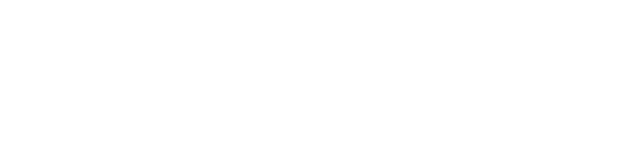
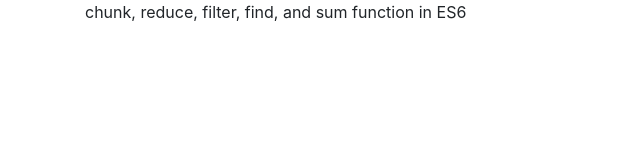
Before and after one commit to aakalsi/FullstackProgram, a plain HTML site: page JS/Day6/index.html in a window 1280 px wide. Shown: the whole page, without its empty margins (0-640 px from the left). Drawn offline with nearby package versions, Linux system fonts and the light colour scheme.

Commit message:
Update index.html

```diff
--- a/JS/Day6/index.html
+++ b/JS/Day6/index.html
@@ -11,7 +11,7 @@
 
 <body>
     <div class="container">
-
+        chunk, reduce, filter, find, and sum function in ES6
     </div>
     <script src="script.js"></script>
 </body>
```
